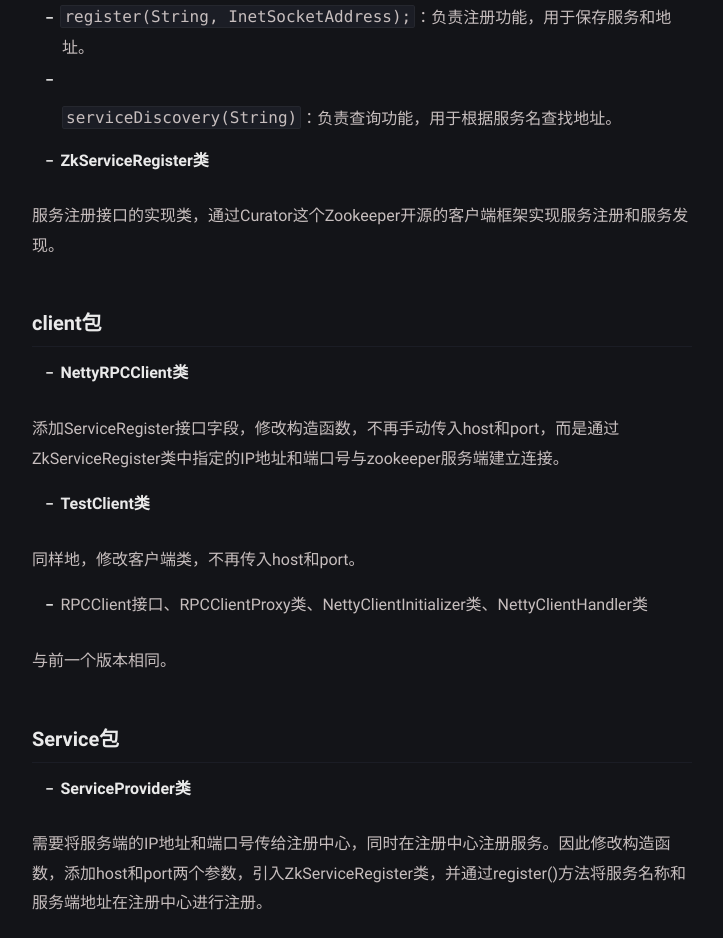
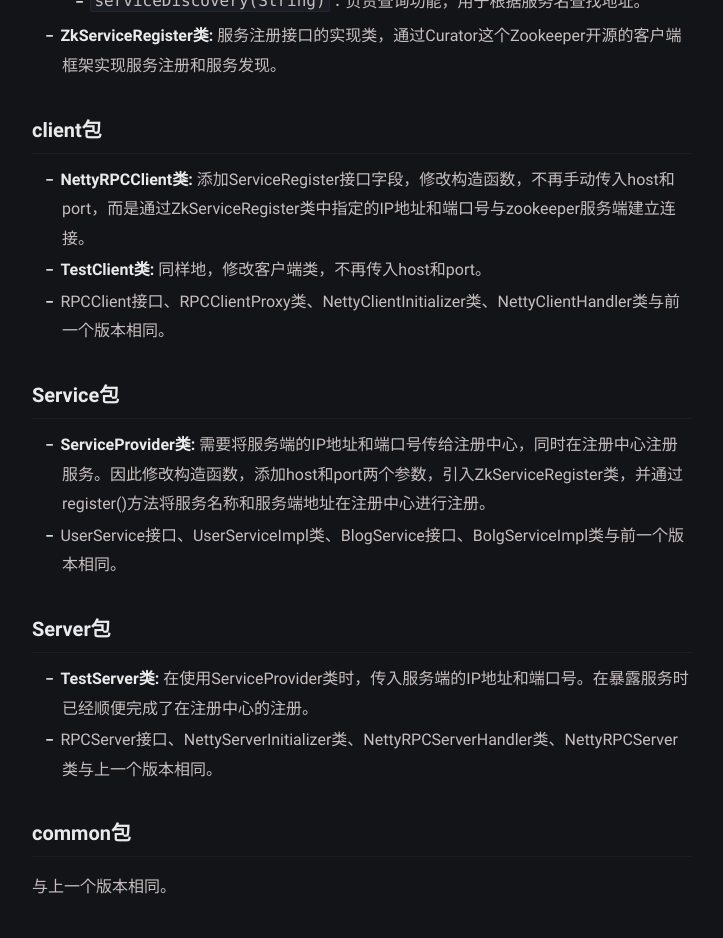
Before and after one commit to SherlnoW/SherlnoW.github.io, a Jekyll site: the page built from _posts/Monster-RPC/2022-11-28-myrpc-version5.md, in a window 1280 px wide and 1400 px high, scrolled down 4566 px. Shown: the top 938 px of the window, without its empty margins (278-1001 px from the left). Built offline with Jekyll 4.4.1, drawn with Linux system fonts in a browser that asks for light colours; some of the changed text lies outside the part shown.

Commit message:
rpc-version5格式修改

```diff
--- a/_posts/Monster-RPC/2022-11-28-myrpc-version5.md
+++ b/_posts/Monster-RPC/2022-11-28-myrpc-version5.md
@@ -44,13 +44,13 @@ RPC服务注册和调用的具体过程如下：
 
 **常用注册中心介绍与对比**
 
-* **Zookeeper**
+**Zookeeper**
 
 Zookeeper通过充当一个服务注册表，让多个服务端形成一个集群，让服务端通过服务注册表获取对应的服务地址，即IP地址和端口号。 服务端在Zookeeper中进行服务注册，相当于创建一个节点z，该节点存储着对应服务的IP地址、端口号、传输协议、序列化方式等，客户端通过该节点获取对应的服务端并调用。Zookeeper提供"心跳检测"功能，定时向各个服务端发送一个请求（一个Socket长连接），若超过规定时限没有得到响应，则认为该服务端已经宕机，将其从IP地址列表中删除。客户端通过监听对应路径上的数据变化，判断是否IP地址列表是否发生变化，Zookeeper只会发送一个事件类型和节点信息给对应的客户端，而具体的变更信息需要客户端收到变更通知后自己去获取。
 
 > Zookeeper的缺陷在于客户端发现服务的过程中，因为我们可以容忍注册中心返回的注册信息不是最新的，但不能接受服务端直接宕机造成客户端得不到任何返回的情况发生。即可用性方面的缺陷，这主要是Zookeeper的选举leader选举时间过长导致的。
 
-* **Eureka**
+**Eureka**
 
 Eureka遵循AP原则，具有去中心化架构、请求自动切换、节点间操作复制、自动注册与心跳契约、自动下线、保护模式等特点。Eureka具体的工作流程如下：
 * Eureka Server作为注册中心，在启动成功后，等待Eureka Client注册（服务端也是一个Eureka Client），若配置了集群，集群之间会定时同步注册表，实现每个Eureka Server都存在独立完整的服务注册表；
@@ -60,7 +60,7 @@ Eureka遵循AP原则，具有去中心化架构、请求自动切换、节点间
 * Eureka Client获取到目标服务器信息，发起服务调用；
 * Eureka Client关闭时向Eureka Server发送取消请求，Eureka Server将其从注册表中删除。
 
-* **Nacos**
+**Nacos**
 
 Nacos主要具有服务发现和服务健康检测、动态服务配置、动态DNS服务等特点，Nacos的注册中心支持CP，也支持AP，可以进行切换。Nacos的实现原理如下：
 * 服务端启动后，向Nacos Server的Open Api发起服务注册，将自己的IP地址、端口以及服务名称注册上去，同时服务端与Nacos Server之间建立起心跳机制，用于检测服务状态；
@@ -68,7 +68,7 @@ Nacos主要具有服务发现和服务健康检测、动态服务配置、动态
 * Nacos提供对服务的实时健康检测，会阻止向不健康的服务实例发送请求。当Nacos Server检测到客户端异常，将基于UDP协议推送服务实例列表的更新；
 * 客户端可以根据服务实例列表调用对应的服务。
 
-* **Consul**
+**Consul**
 
 Consul是一款使用Go语言编写的开源工具，内置了服务注册和发现框架、分布一致性协议实现、健康检查、Key/Value存储、多数据中心方案等，具有天然可移植性。具体调用过程如下：
 * 当服务端启动后，向Consul发送一个post请求，告知自己的IP地址和端口号；
@@ -94,50 +94,27 @@ Consul是一款使用Go语言编写的开源工具，内置了服务注册和发
 
 ### register包
 
-* **ServiceRegister接口**
+* **ServiceRegister接口:** 作为服务注册接口，主要负责两个基本功能：注册和查询。
+  * `register(String, InetSocketAddress);`：负责注册功能，用于保存服务和地址。
+  * `serviceDiscovery(String)`：负责查询功能，用于根据服务名查找地址。
 
-作为服务注册接口，主要负责两个基本功能：注册和查询。
-
-* `register(String, InetSocketAddress);`：负责注册功能，用于保存服务和地址。
-* `serviceDiscovery(String)`：负责查询功能，用于根据服务名查找地址。
-
-* **ZkServiceRegister类**
-
-服务注册接口的实现类，通过Curator这个Zookeeper开源的客户端框架实现服务注册和服务发现。
+* **ZkServiceRegister类:** 服务注册接口的实现类，通过Curator这个Zookeeper开源的客户端框架实现服务注册和服务发现。
 
 ### client包
 
-* **NettyRPCClient类**
-
-添加ServiceRegister接口字段，修改构造函数，不再手动传入host和port，而是通过ZkServiceRegister类中指定的IP地址和端口号与zookeeper服务端建立连接。
-
-* **TestClient类**
-
-同样地，修改客户端类，不再传入host和port。
-
-* RPCClient接口、RPCClientProxy类、NettyClientInitializer类、NettyClientHandler类
-
-与前一个版本相同。
+* **NettyRPCClient类:** 添加ServiceRegister接口字段，修改构造函数，不再手动传入host和port，而是通过ZkServiceRegister类中指定的IP地址和端口号与zookeeper服务端建立连接。
+* **TestClient类:** 同样地，修改客户端类，不再传入host和port。
+* RPCClient接口、RPCClientProxy类、NettyClientInitializer类、NettyClientHandler类与前一个版本相同。
 
 ###  Service包
 
-* **ServiceProvider类**
-
-需要将服务端的IP地址和端口号传给注册中心，同时在注册中心注册服务。因此修改构造函数，添加host和port两个参数，引入ZkServiceRegister类，并通过register()方法将服务名称和服务端地址在注册中心进行注册。
-
-* UserService接口、UserServiceImpl类、BlogService接口、BolgServiceImpl类
-
-与前一个版本相同。
+* **ServiceProvider类:** 需要将服务端的IP地址和端口号传给注册中心，同时在注册中心注册服务。因此修改构造函数，添加host和port两个参数，引入ZkServiceRegister类，并通过register()方法将服务名称和服务端地址在注册中心进行注册。
+* UserService接口、UserServiceImpl类、BlogService接口、BolgServiceImpl类与前一个版本相同。
 
 ### Server包
 
-* **TestServer类**
-
-在使用ServiceProvider类时，传入服务端的IP地址和端口号。在暴露服务时已经顺便完成了在注册中心的注册。
-
-* RPCServer接口、NettyServerInitializer类、NettyRPCServerHandler类、NettyRPCServer类
-
-与上一个版本相同。
+* **TestServer类:** 在使用ServiceProvider类时，传入服务端的IP地址和端口号。在暴露服务时已经顺便完成了在注册中心的注册。
+* RPCServer接口、NettyServerInitializer类、NettyRPCServerHandler类、NettyRPCServer类与上一个版本相同。
 
 ### common包
 
```
